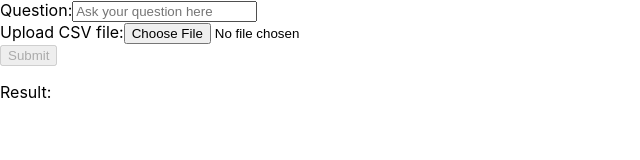
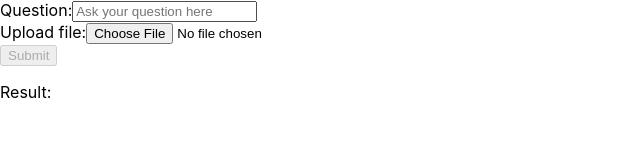
Before and after one commit to Shubmt/InsightsBot, a React (Create React App) app in the folder frontend/: page / in a window 1280 px wide. Shown: the top 160 px of the page, without its empty margins (0-640 px from the left). Built offline with nearby package versions, Linux system fonts and the light colour scheme.

Commit message:
Accepting files with different formts

```diff
--- a/frontend/src/App.tsx
+++ b/frontend/src/App.tsx
@@ -56,14 +56,15 @@ export default function App() {
 
         <br></br>
         <label className="fileLabel" htmlFor="file">
-          Upload CSV file:
+          Upload file:
         </label>
+
 
         <input
           type="file"
           id="file"
           name="file"
-          accept=".csv"
+          accept=".csv, .xlsx, .docx, .pdf"
           onChange={handleFileChange}
           className="fileInput"
         />
```
Also changed, not shown: 1 other file (tests, documents, lock files or other folders).
